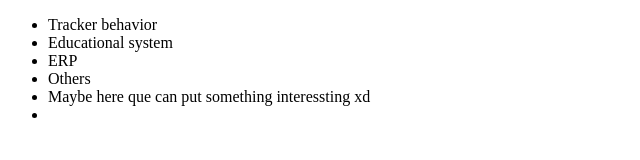
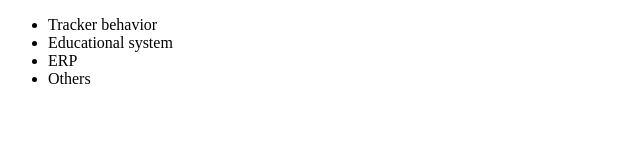
Before and after one commit to williamiprz/alura-git, a plain HTML site: page index.html in a window 1280 px wide. Shown: the whole page, without its empty margins (0-640 px from the left). Drawn offline with Linux system fonts and the light colour scheme.

Commit message:
Delete last item list

```diff
--- a/index.html
+++ b/index.html
@@ -12,7 +12,6 @@
     <li>Educational system</li>
     <li>ERP</li>
     <li>Others</li>
-    <li>Maybe here que can put something interessting xd<li>
   </ul>
 </body>
 </html>
```
